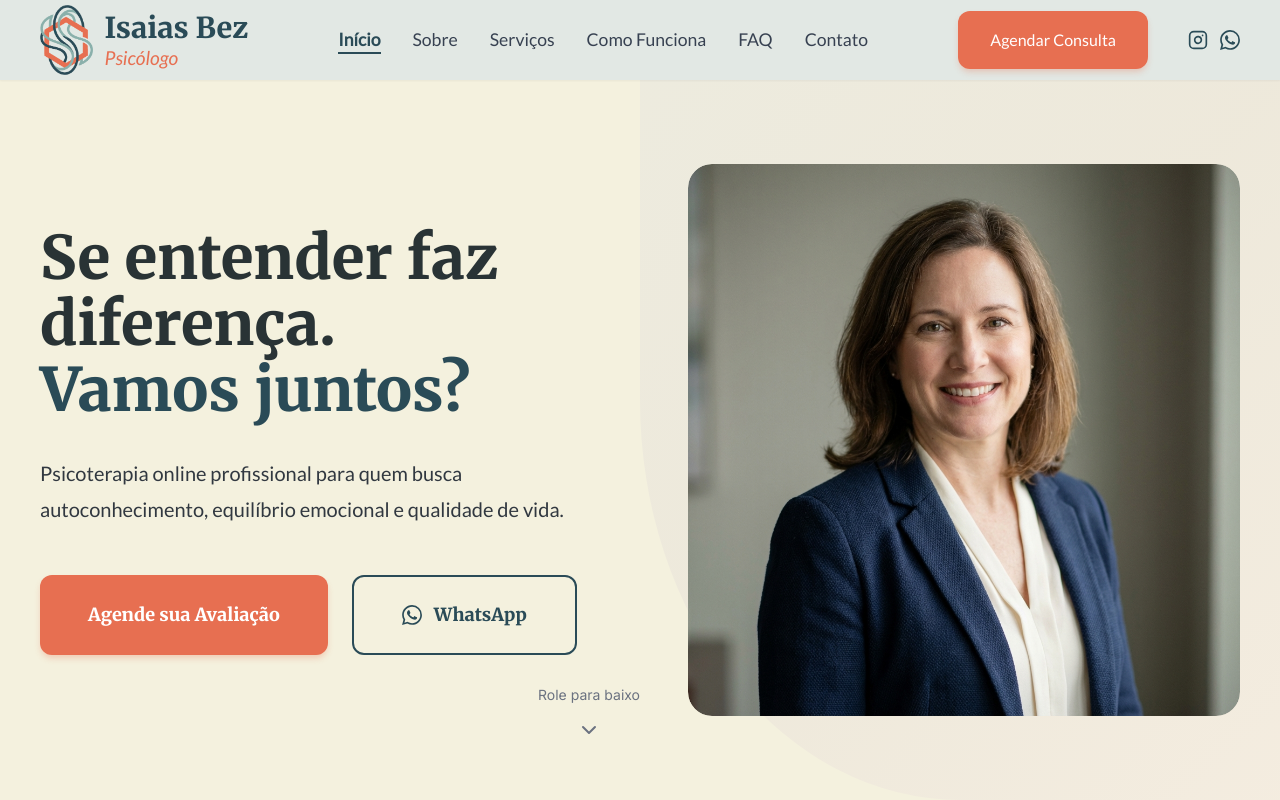
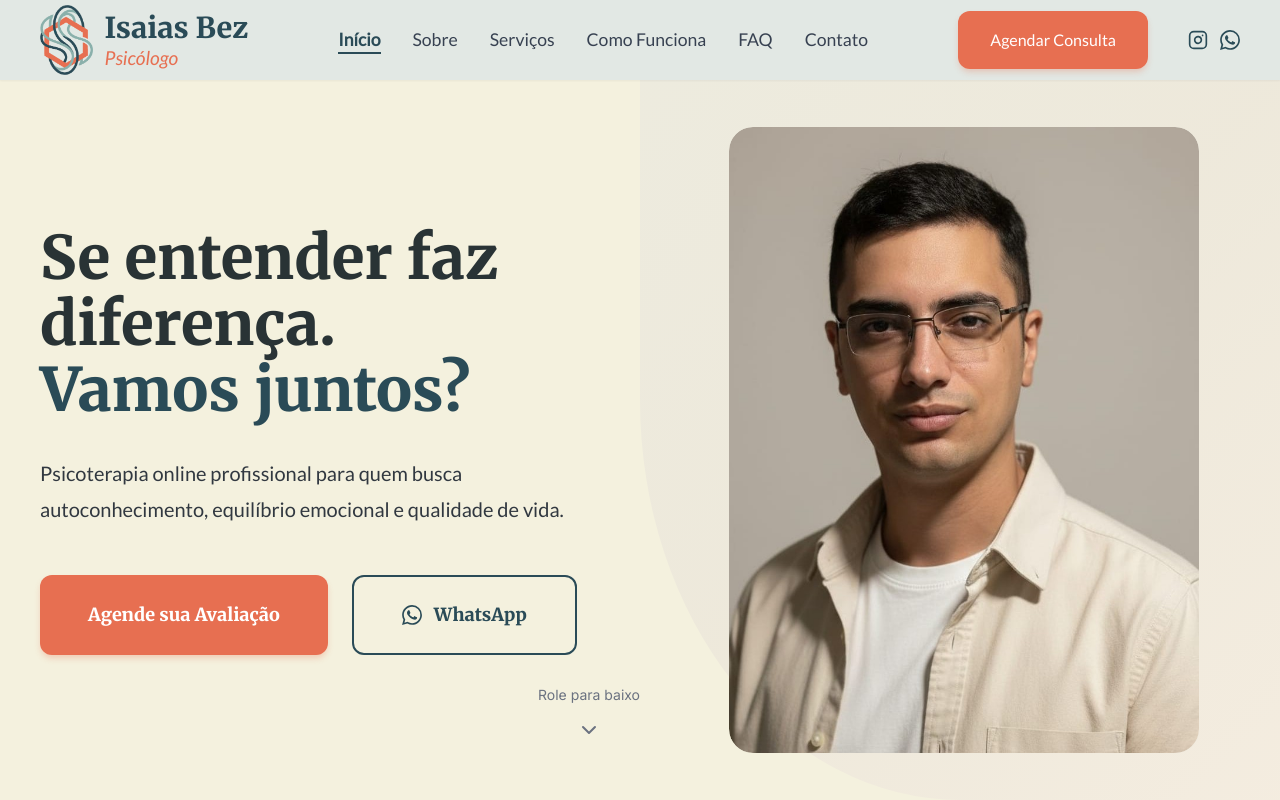
Before and after one commit to duallistech-creator/isaiasbez, a plain HTML site: page index.html in a window 1280 px wide. Shown: the top 800 px of the page. Drawn offline with Linux system fonts and the light colour scheme.

Commit message:
troca de foto de perfil

```diff
--- a/index.html
+++ b/index.html
@@ -143,7 +143,7 @@
             </div>
             <div class="hero__image">
                 <div class="hero__image-wrapper">
-                    <img src="images/psychologist.png" alt="Psicólogo Profissional" loading="eager">
+                    <img src="images/PerfilSite.jpg" alt="Psicólogo Profissional" loading="eager">
                     <div class="hero__image-decoration"></div>
                 </div>
             </div>
--- a/styles.css
+++ b/styles.css
@@ -477,6 +477,8 @@ button {
     position: relative;
     border-radius: var(--radius-2xl);
     overflow: hidden;
+    max-width: 85%;
+    margin: 0 auto;
 }
 
 .hero__image-wrapper img {
```
Also changed, not shown: images/PerfilSite.jpg (added).
